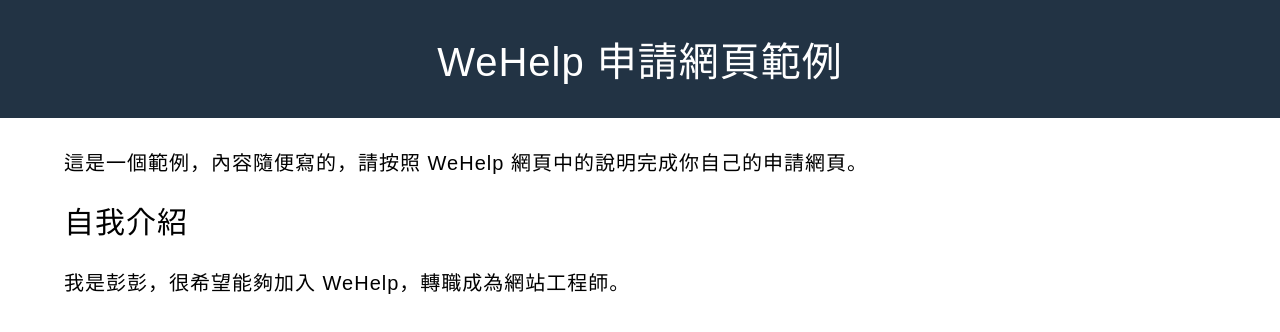
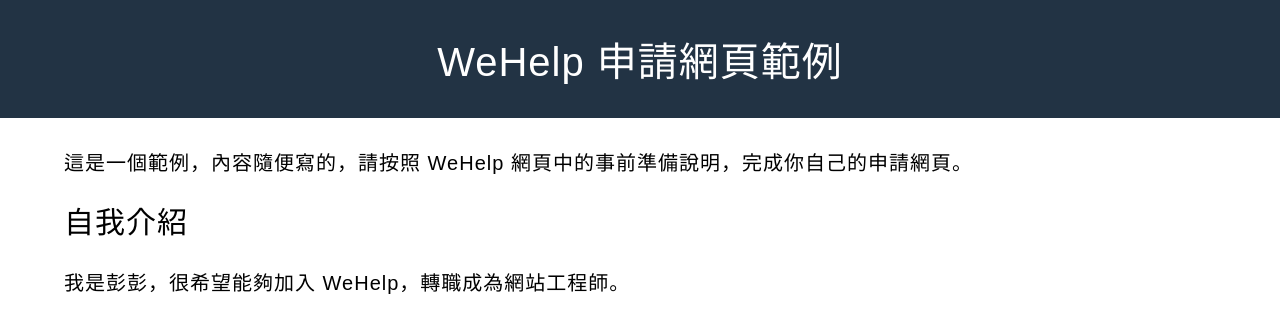
Before and after one commit to cwpeng/simple-mvc, a plain HTML site: page index.html in a window 1280 px wide. Drawn offline with Linux system fonts and the light colour scheme.

Commit message:
Update index.html

```diff
--- a/index.html
+++ b/index.html
@@ -3,7 +3,7 @@
 <head>
 <meta name="viewport" content="width=device-width, initial-scale=1, maximum-scale=1" />
 <meta charset="utf-8" />
-<title>Simple MVC</title>
+<title>WeHelp 申請網頁範例</title>
 <style>
 body{
 	margin:0px;font-family:arial, sans-serif;
@@ -46,7 +46,7 @@ main>section.examples .example>.description{
 	<main>
 		<section>
 			<div class="col1">
-				這是一個範例，內容隨便寫的，請按照 WeHelp 網頁中的說明完成你自己的申請網頁。
+				這是一個範例，內容隨便寫的，請按照 WeHelp 網頁中的事前準備說明，完成你自己的申請網頁。
 			</div>
 		</section>
 		<section class="headline">
```
